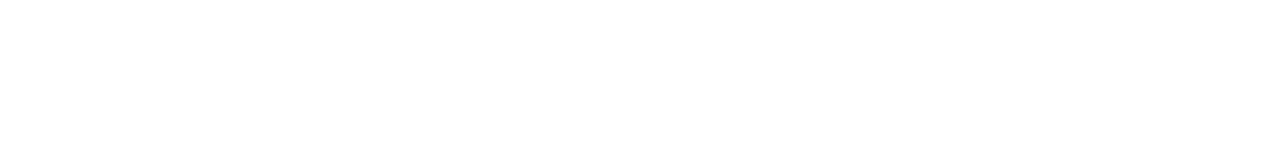
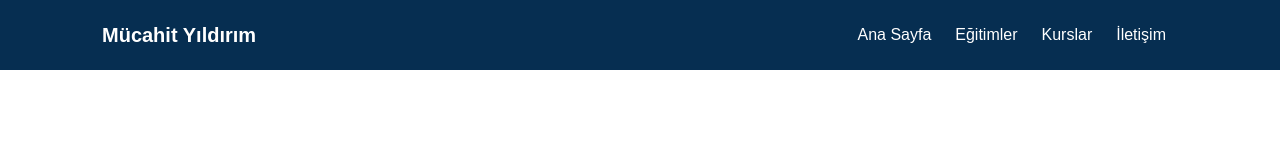
Before and after one commit to mucahityildirim0/landing-page, a plain HTML site: page index.html in a window 1280 px wide. Drawn offline with Linux system fonts and the light colour scheme.

Commit message:
navbarı bitirdim

```diff
--- /dev/null
+++ b/css/global.css
@@ -0,0 +1,33 @@
+/* Text */
+
+.text-center {
+  text-align: center;
+}
+
+.heading-small {
+  font-size: 1.25rem;
+}
+.heading-medium {
+  font-size: 1.75rem;
+}
+
+.heading-large {
+  font-size: 2rem;
+}
+
+/* Colors */
+
+.bg-dark-blue {
+  background: #062e51;
+}
+
+.bg-light-blue {
+  background: #336ea2;
+}
+
+/*  Container */
+
+.container {
+  max-width: 1100px;
+  margin: 0 auto;
+}
--- /dev/null
+++ b/css/main.css
@@ -0,0 +1,38 @@
+* {
+  margin: 0;
+  padding: 0;
+  box-sizing: border-box;
+}
+
+a {
+  text-decoration: none;
+  color: white;
+}
+
+html {
+  font-family: "Open sans ", sans-serif;
+}
+
+#navbar {
+  color: #fff;
+  display: flex;
+  justify-content: space-between;
+  align-items: center;
+  padding: 0 0.75rem;
+  height: 70px;
+}
+
+#navbar ul {
+  list-style-type: none;
+  display: flex;
+  align-items: center;
+}
+
+#navbar ul li a {
+  padding: 0.75rem;
+}
+
+#navbar ul li a:hover {
+  background: #336ea2;
+  border-radius: 4px;
+}
--- a/index.html
+++ b/index.html
@@ -4,7 +4,41 @@
     <meta charset="UTF-8" />
     <meta http-equiv="X-UA-Compatible" content="IE=edge" />
     <meta name="viewport" content="width=device-width, initial-scale=1.0" />
-    <title>Landing-page</title>
+    <title>Mücahit Yıldırım</title>
+    <meta name="keyword" content="javascript , react" />
+    <meta name="description" content="mücahit yıldırım" />
+    <link rel="stylesheet" href="css/global.css" />
+    <link rel="stylesheet" href="css/main.css" />
+    <!-- mobile -->
+    <link rel="stylesheet" media="(max-width:500px)" href="css/mobile.css" />
+    <!-- tablet -->
+    <link rel="stylesheet" media="(max-width:768px)" href="css/tablet.css" />
+    <!-- fonts google -->
+    <link rel="preconnect" href="https://fonts.googleapis.com" />
+    <link rel="preconnect" href="https://fonts.gstatic.com" crossorigin />
+    <link
+      href="https://fonts.googleapis.com/css2?family=Open+Sans:wght@400;700&display=swap"
+      rel="stylesheet"
+    />
+    <!--  font awesome -->
+    <link
+      rel="stylesheet"
+      href="https://cdnjs.cloudflare.com/ajax/libs/font-awesome/6.1.1/css/all.min.css"
+    />
   </head>
-  <body></body>
+  <body>
+    <header class="bg-dark-blue">
+      <div class="container">
+        <nav id="navbar">
+          <h1 class="heading-small">Mücahit Yıldırım</h1>
+          <ul>
+            <li><a href="#home">Ana Sayfa</a></li>
+            <li><a href="#training">Eğitimler</a></li>
+            <li><a href="#courses">Kurslar</a></li>
+            <li><a href="#contact">İletişim</a></li>
+          </ul>
+        </nav>
+      </div>
+    </header>
+  </body>
 </html>
```
Also changed, not shown: css/mobile.css (added), css/tablet.css (added).
